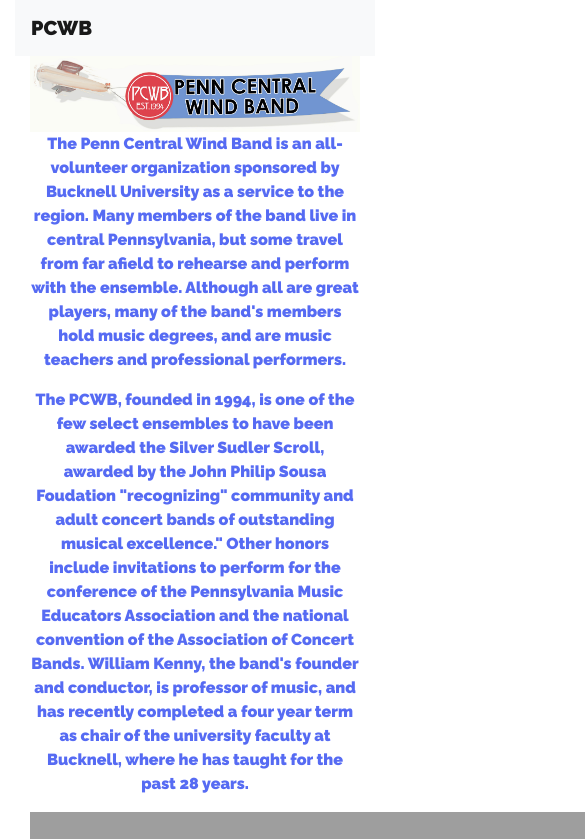
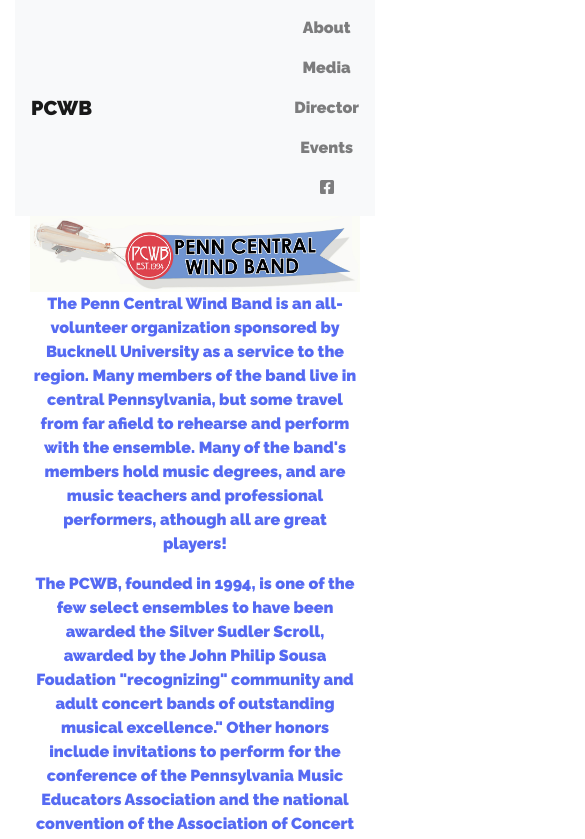
Before and after one commit to kennja05/pcwb, a React (Create React App) app: page /about in a window 390 px wide. Shown: the top 839 px of the page, 585 px wide, since content can reach past the window. Built offline with nearby package versions, Linux system fonts and the light colour scheme; grey boxes are pictures that could not be loaded.

Commit message:
fix navbar for mobile

```diff
--- a/src/About.js
+++ b/src/About.js
@@ -10,8 +10,8 @@
                 The Penn Central Wind Band is an all-volunteer organization sponsored by Bucknell
                 University as a service to the region. Many members of the band live in central
                 Pennsylvania, but some travel from far afield to rehearse and perform with the
-                ensemble. Although all are great players, many of the band's members hold music degrees,
-                and are music teachers and professional performers.
+                ensemble. Many of the band's members hold music degrees, and are music teachers
+                and professional performers, athough all are great players!
             </p>
             <p>
                 The PCWB, founded in 1994, is one of the few select ensembles to have been awarded
@@ -23,11 +23,13 @@
                 a four year term as chair of the university faculty at Bucknell, where he has taught
                 for the past 28 years.
             </p>
-            <iframe width="872" height="573" src="https://www.youtube.com/embed/Klj1KJNwS-4"
-                frameborder="0"  title='PCWB Stars and Stripes Forever'
-                allow="accelerometer; autoplay; encrypted-media; gyroscope; picture-in-picture"
-                allowfullscreen>
-            </iframe>
+            <div className='container'>
+                <iframe width="85%" height="600" src="https://www.youtube.com/embed/Klj1KJNwS-4"
+                    frameBorder="0"  title='PCWB Stars and Stripes Forever'
+                    allow="accelerometer; autoplay; encrypted-media; gyroscope; picture-in-picture"
+                    allowFullScreen>
+                </iframe>
+            </div>
         </div>
     )
 
--- a/src/App.css
+++ b/src/App.css
@@ -34,6 +34,6 @@
   margin: 3px;
 }
 
-.goway{
+.goaway{
   display: none;
 }
--- a/src/Director.js
+++ b/src/Director.js
@@ -4,7 +4,9 @@
 const Director = () => {
     return(
         <div className='director container'>
-            <img className='img-responsive' src={Headshot} alt='William Kenny Headshot' />
+            <div className='container'>
+                <img className='img-responsive' src={Headshot} alt='William Kenny Headshot' />
+            </div>
             <div className='bio container'>
 
                 {/* <p>
@@ -36,12 +38,12 @@
                     are locked in a dead heat for favorite daughter - although he never plays favorites.
                 </p>
                 <p>
-                    Once described as "A little on the cute side" by a former studend on Ratemyprofessor.com,
+                    Once described as "A little on the cute side" by a former student on Ratemyprofessor.com,
                     Kenny is proud to have been able to pass on his good looks to his children, and
                     hopes that tradition continues for generations to come.
                 </p>
                 <p>
-                    An accomplished hornist, painist, educator, and administrator, Kenny serves as a
+                    An accomplished horn player, painist, educator, administrator, husband, and father, Kenny serves as a
                     fantasic role model not only for his biological children, but also for all of his
                     little band children.
                 </p>
--- a/src/Homepage.js
+++ b/src/Homepage.js
@@ -16,7 +16,7 @@
     render(){
         return(
             <div className="container-fluid homepage">
-                <div className={this.state.showAlert ? 'alert alert-success alert-dismissible fade show' : 'goway'} role="alert">
+                <div className={this.state.showAlert ? 'alert alert-success alert-dismissible fade show' : 'goaway'} role="alert">
                     <strong>HAPPY FATHER'S DAY! (This could be an alert for an upcoming concert, change of venue, etc.)</strong>
                     <button onClick={this.handleAlertClick} type="button" className="close" data-dismiss="alert" aria-label="Close">
                         <span aria-hidden="true">&times;</span>
--- a/src/Navbar.js
+++ b/src/Navbar.js
@@ -7,7 +7,7 @@
     return(
         <nav className="navbar navbar-expand-lg navbar-light bg-light">
             <a className="navbar-brand" href="/">PCWB</a>
-            <div className="collapse navbar-collapse" id="navbarSupportedContent">
+            <div id="navbarSupportedContent"> {/*className="collapse navbar-collapse" -removed so nav bar still functions on mobile*/}
                 <ul className="navbar-nav mr-auto">
                     <li className="nav-item">
                       <a className="nav-link" href="/about">About</a>
```
